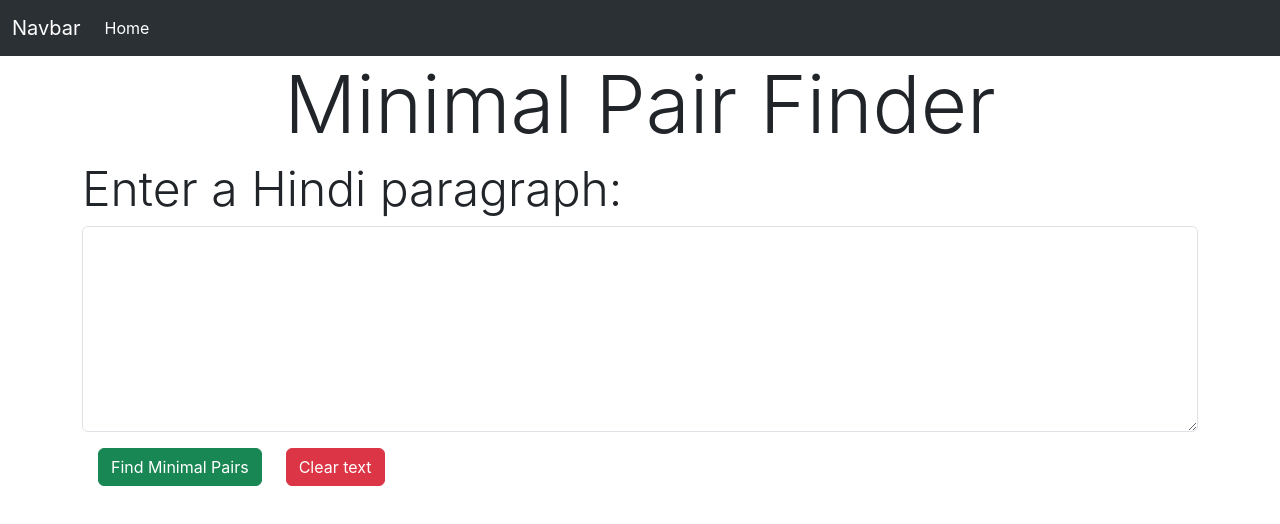
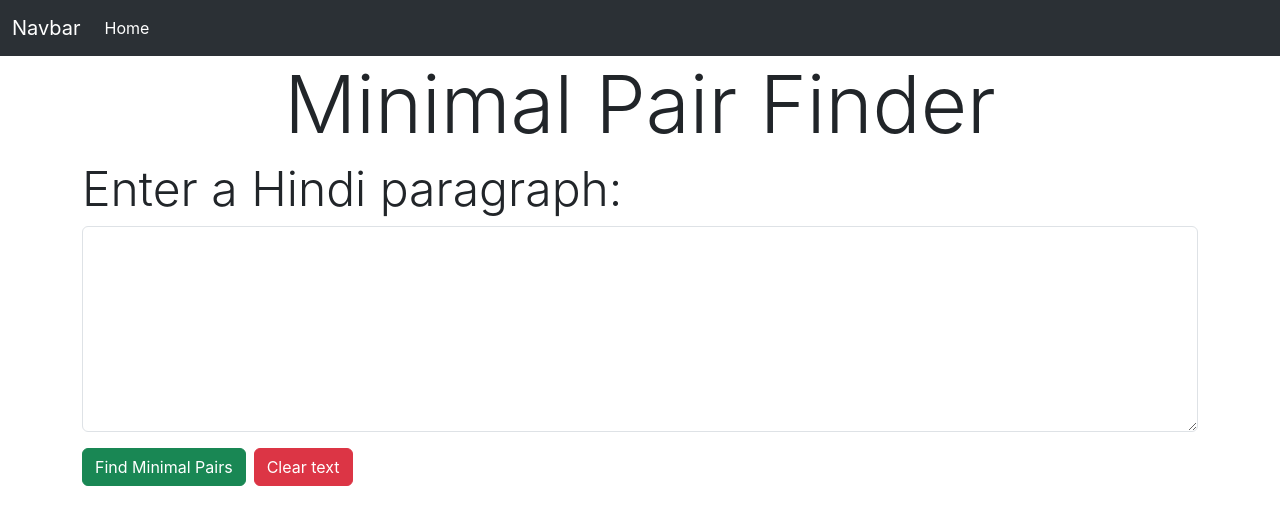
Before and after one commit to UtkarshUttam/Minimal-Pair-Finder, a React (Create React App) app: page / in a window 1280 px wide. Shown: the top 524 px of the page. Built offline with nearby package versions, Linux system fonts and the light colour scheme.

Commit message:
Update MinimalPairChecker.js

```diff
--- a/src/components/MinimalPairChecker.js
+++ b/src/components/MinimalPairChecker.js
@@ -90,7 +90,7 @@ class MinimalPairFinder extends React.Component {
               onChange={this.handleParagraphChange}
             />
           </Form.Group>
-          <Button className="my-3 mx-3" variant="success" type="submit">
+          <Button className="my-3" variant="success" type="submit">
             Find Minimal Pairs
           </Button>
           <button
```
